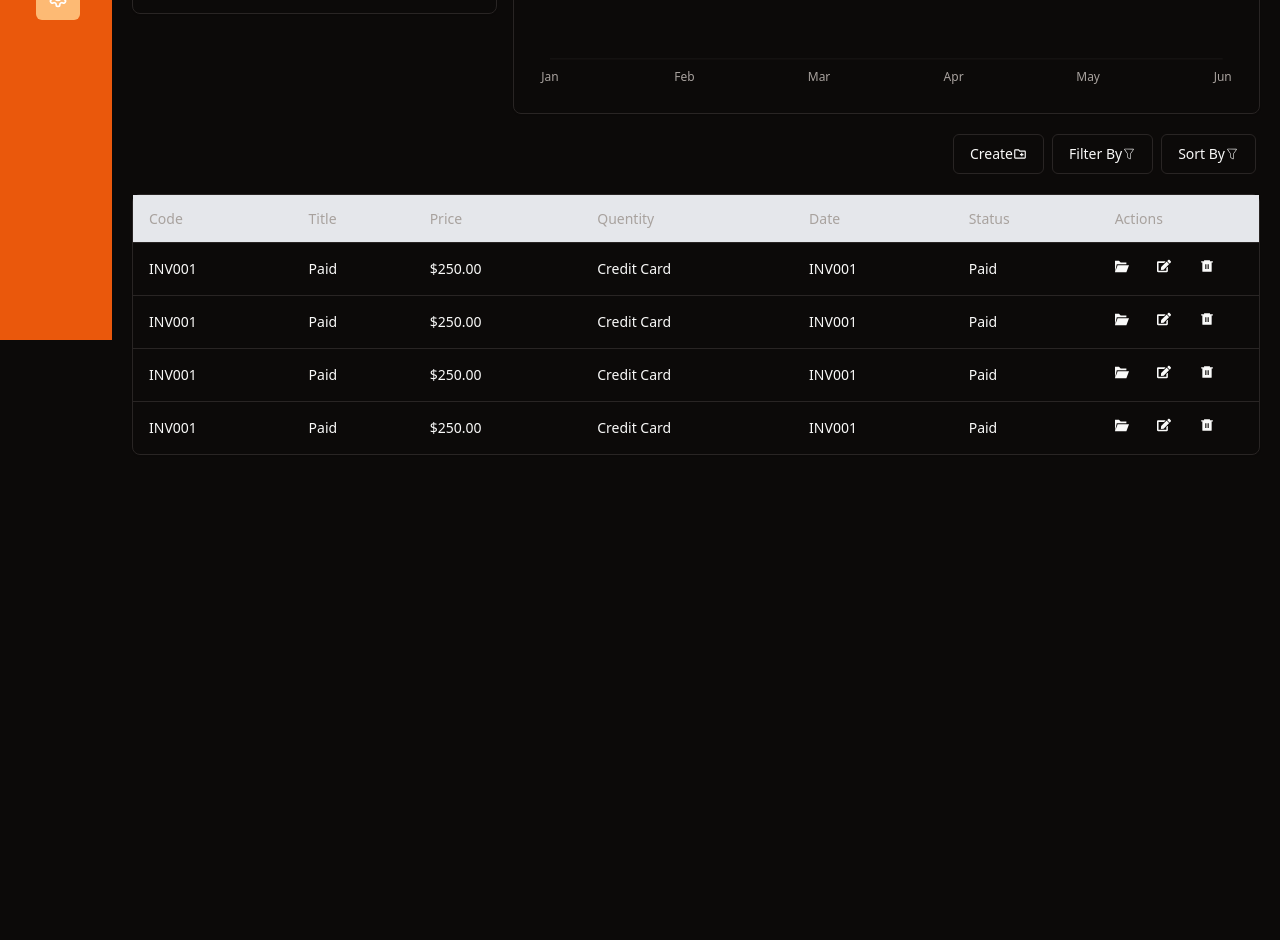
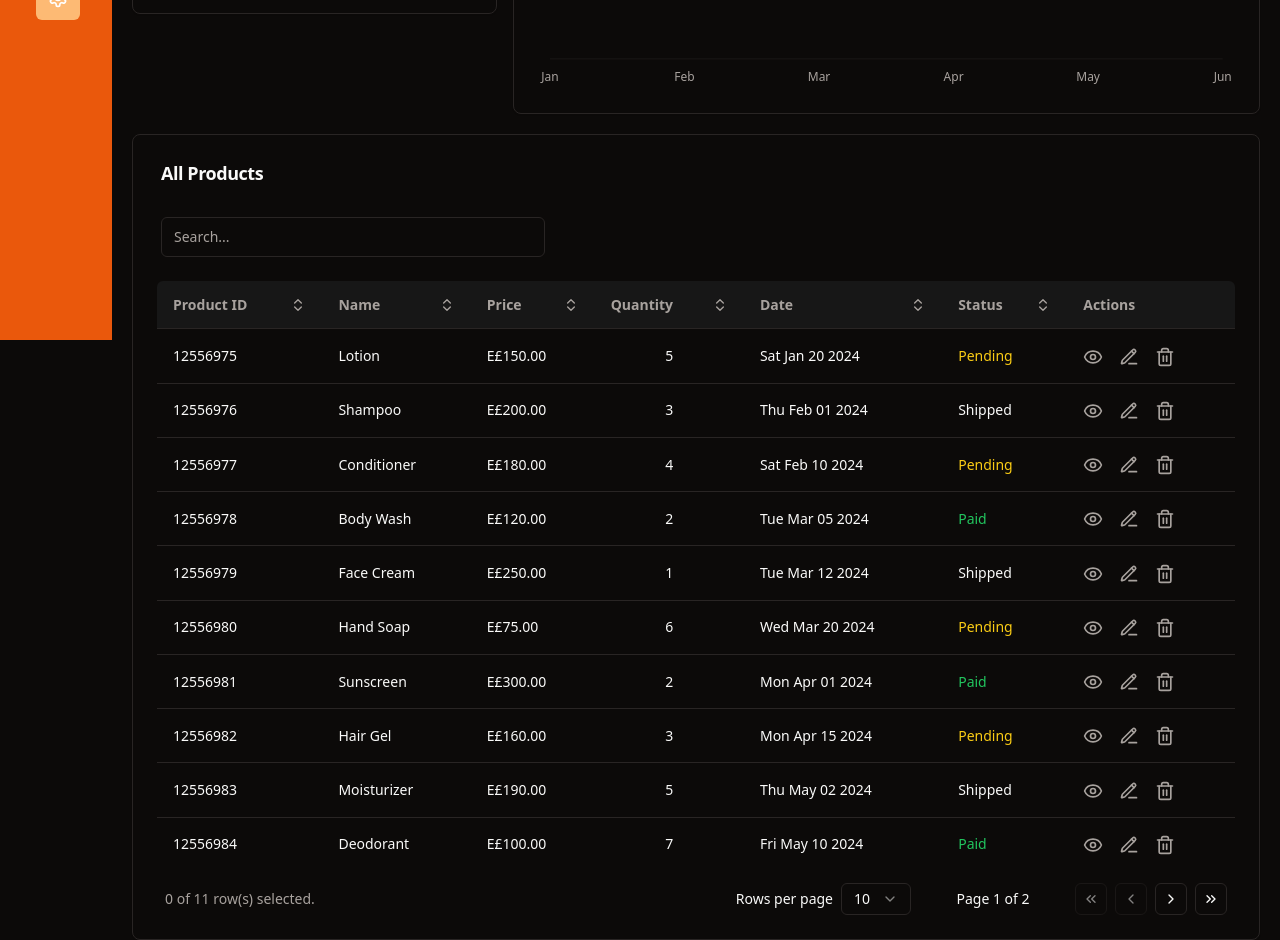
Before and after one commit to AlyaaRushdy/ecommerce-dashboard-react, a React (Vite) app: page /products in a window 1280 px wide. Shown: the part 460-1400 px from the top of the page. Before the commit the page ends 935 px from the top, so only its background shows below. Built offline with nearby package versions, Linux system fonts and the light colour scheme.

Commit message:
products table

```diff
--- /dev/null
+++ b/src/data table columns/productsColumns.jsx
@@ -0,0 +1,111 @@
+import TableOrderButton from "@/components/tableOrderButton";
+import { Trash2, PencilLine, Eye } from "lucide-react";
+import { Link } from "react-router-dom";
+
+const getStatusClass = (status) => {
+  switch (status) {
+    case "UnPaid":
+      return "text-red-700";
+    case "Paid":
+      return "text-green-500";
+    case "Pending":
+      return "text-yellow-400";
+    default:
+      return "";
+  }
+};
+
+export const productsColumns = [
+  {
+    accessorKey: "id",
+    header: ({ column }) => {
+      return <TableOrderButton column={column} text={"Product ID"} />;
+    },
+  },
+  {
+    accessorKey: "name",
+    header: ({ column }) => {
+      return <TableOrderButton column={column} text={"Name"} />;
+    },
+  },
+
+  {
+    accessorKey: "price",
+    header: ({ column }) => {
+      return <TableOrderButton column={column} text={"Price"} />;
+    },
+    cell: ({ row }) => {
+      const amount = parseFloat(row.getValue("price"));
+      const formatted = new Intl.NumberFormat("en-GB", {
+        style: "currency",
+        currency: "GBP",
+      }).format(amount);
+
+      return <div className="font-medium">E{formatted}</div>;
+    },
+    enableGlobalFilter: false,
+  },
+  {
+    accessorKey: "quantity",
+    header: ({ column }) => {
+      return <TableOrderButton column={column} text={"Quantity"} />;
+    },
+    cell: ({ row }) => {
+      const qty = row.getValue("quantity");
+      return <div className="text-center">{qty}</div>;
+    },
+    enableGlobalFilter: false,
+  },
+  {
+    accessorKey: "date",
+    header: ({ column }) => {
+      return <TableOrderButton column={column} text={"Date"} />;
+    },
+    cell: ({ row }) => {
+      const date = new Date(row.getValue("date"));
+      return <div className="font-medium">{date.toDateString()}</div>;
+    },
+    sortingFn: "datetime",
+    enableGlobalFilter: false,
+  },
+  {
+    accessorKey: "status",
+    header: ({ column }) => {
+      return <TableOrderButton column={column} text={"Status"} />;
+    },
+    cell: ({ row }) => {
+      return (
+        <>
+          <span className={getStatusClass(row.original.status)}>
+            {row.original.status}
+          </span>
+        </>
+      );
+    },
+  },
+
+  {
+    accessorKey: "actions",
+    header: "Actions",
+    cell: ({ row }) => {
+      const rowData = row.original;
+      return (
+        <div className="flex gap-4">
+          <Link to={`/products/${rowData.id}`}>
+            <Eye className="inline-block text-muted-foreground" size={20} />
+          </Link>
+          <Link to={`/products`}>
+            <PencilLine
+              className="inline-block text-muted-foreground"
+              size={20}
+            />
+          </Link>
+          <Link to={"/"}>
+            <Trash2 className="inline-block text-muted-foreground" size={20} />
+          </Link>
+        </div>
+      );
+    },
+    enableGlobalFilter: false,
+  },
+];
--- a/src/pages/Products.jsx
+++ b/src/pages/Products.jsx
@@ -1,5 +1,3 @@
-"use client";
-
 import { CartesianGrid, Line, LineChart, XAxis } from "recharts";
 import {
   Card,
@@ -15,21 +13,9 @@ import {
 } from "@/components/ui/chart";
 import Header from "../components/Header";
 import { BellRing } from "lucide-react";
-import {
-	Table,
-	TableBody,
-	TableCell,
-	TableHead,
-	TableHeader,
-	TableRow,
-} from "@/components/ui/table";
-import { Button } from "@/components/ui/button";
-import { CiFilter } from "react-icons/ci";
-import { FaEdit } from "react-icons/fa";
-import { RiDeleteBin6Fill } from "react-icons/ri";
-import { ImFolderOpen } from "react-icons/im";
-import { MdOutlineCreateNewFolder } from "react-icons/md";
-import { Link } from "react-router-dom";
+import DataTable from "@/components/shared/DataTable";
+import { productsColumns } from "@/data table columns/productsColumns";
+import { productsArray } from "@/test arrays/products";
 
 export default function CardWithForm() {
   const notifications = [
@@ -65,7 +51,7 @@ export default function CardWithForm() {
   return (
     <main>
       <section className="header">
-				<Header />
+        <Header text={"Products"} />
       </section>
       {/* start card */}
       <section className="row m-5 grid grid-cols-12 gap-4">
@@ -150,118 +136,14 @@ export default function CardWithForm() {
         </section>
       </section>
       {/* start table */}
-			<section className="row flex justify-end m-5">
-				<div className="mx-1">
-					<Button variant="outline">
-						Create <MdOutlineCreateNewFolder />
-					</Button>
+
+      <div className="px-5">
+        <DataTable
+          columns={productsColumns}
+          data={productsArray}
+          tableTitle={"All Products"}
+        />
       </div>
-				<div className="mx-1">
-					<Button variant="outline">
-						Filter By <CiFilter />
-					</Button>
-				</div>
-				<div className="mx-1">
-					<Button variant="outline">
-						Sort By <CiFilter />
-					</Button>
-				</div>
-			</section>
-			<section className="table m-5 grid grid-cols-1">
-				<Card className="w-full">
-					<Table>
-						<TableHeader className="bg-gray-200">
-							<TableRow>
-								<TableHead>Code</TableHead>
-								<TableHead>Title</TableHead>
-								<TableHead>Price</TableHead>
-								<TableHead>Quentity</TableHead>
-								<TableHead>Date</TableHead>
-								<TableHead>Status</TableHead>
-								<TableHead>Actions</TableHead>
-							</TableRow>
-						</TableHeader>
-						<TableBody>
-							<TableRow>
-								<TableCell>INV001</TableCell>
-								<TableCell>Paid</TableCell>
-								<TableCell>$250.00</TableCell>
-								<TableCell>Credit Card</TableCell>
-								<TableCell>INV001</TableCell>
-								<TableCell>Paid</TableCell>
-								<TableCell className="grid grid-cols-3">
-									<Link to="#">
-										<ImFolderOpen />
-									</Link>
-									<Link to="#">
-										<FaEdit />
-									</Link>
-									<Link to="#">
-										<RiDeleteBin6Fill />
-									</Link>
-								</TableCell>
-							</TableRow>
-							<TableRow>
-								<TableCell>INV001</TableCell>
-								<TableCell>Paid</TableCell>
-								<TableCell>$250.00</TableCell>
-								<TableCell>Credit Card</TableCell>
-								<TableCell>INV001</TableCell>
-								<TableCell>Paid</TableCell>
-								<TableCell className="grid grid-cols-3">
-									<Link to="#">
-										<ImFolderOpen />
-									</Link>
-									<Link to="#">
-										<FaEdit />
-									</Link>
-									<Link to="#">
-										<RiDeleteBin6Fill />
-									</Link>
-								</TableCell>
-							</TableRow>
-							<TableRow>
-								<TableCell>INV001</TableCell>
-								<TableCell>Paid</TableCell>
-								<TableCell>$250.00</TableCell>
-								<TableCell>Credit Card</TableCell>
-								<TableCell>INV001</TableCell>
-								<TableCell>Paid</TableCell>
-								<TableCell className="grid grid-cols-3">
-									<Link to="#">
-										<ImFolderOpen />
-									</Link>
-									<Link to="#">
-										<FaEdit />
-									</Link>
-									<Link to="#">
-										<RiDeleteBin6Fill />
-									</Link>
-								</TableCell>
-							</TableRow>
-							<TableRow>
-								<TableCell>INV001</TableCell>
-								<TableCell>Paid</TableCell>
-								<TableCell>$250.00</TableCell>
-								<TableCell>Credit Card</TableCell>
-								<TableCell>INV001</TableCell>
-								<TableCell>Paid</TableCell>
-								<TableCell className="grid grid-cols-3">
-									<Link to="#">
-										<ImFolderOpen />
-									</Link>
-									<Link to="#">
-										<FaEdit />
-									</Link>
-									<Link to="#">
-										<RiDeleteBin6Fill />
-									</Link>
-								</TableCell>
-							</TableRow>
-						</TableBody>
-					</Table>
-				</Card>
-			</section>
     </main>
   );
 }
--- /dev/null
+++ b/src/test arrays/products.js
@@ -0,0 +1,90 @@
+export const productsArray = [
+  {
+    id: "12556975",
+    name: "Lotion",
+    price: 150,
+    quantity: 5,
+    date: "Jan 20, 2024",
+    status: "Pending",
+  },
+  {
+    id: "12556976",
+    name: "Shampoo",
+    price: 200,
+    quantity: 3,
+    date: "Feb 01, 2024",
+    status: "Shipped",
+  },
+  {
+    id: "12556977",
+    name: "Conditioner",
+    price: 180,
+    quantity: 4,
+    date: "Feb 10, 2024",
+    status: "Pending",
+  },
+  {
+    id: "12556978",
+    name: "Body Wash",
+    price: 120,
+    quantity: 2,
+    date: "Mar 05, 2024",
+    status: "Paid",
+  },
+  {
+    id: "12556979",
+    name: "Face Cream",
+    price: 250,
+    quantity: 1,
+    date: "Mar 12, 2024",
+    status: "Shipped",
+  },
+  {
+    id: "12556980",
+    name: "Hand Soap",
+    price: 75,
+    quantity: 6,
+    date: "Mar 20, 2024",
+    status: "Pending",
+  },
+  {
+    id: "12556981",
+    name: "Sunscreen",
+    price: 300,
+    quantity: 2,
+    date: "Apr 01, 2024",
+    status: "Paid",
+  },
+  {
+    id: "12556982",
+    name: "Hair Gel",
+    price: 160,
+    quantity: 3,
+    date: "Apr 15, 2024",
+    status: "Pending",
+  },
+  {
+    id: "12556983",
+    name: "Moisturizer",
+    price: 190,
+    quantity: 5,
+    date: "May 02, 2024",
+    status: "Shipped",
+  },
+  {
+    id: "12556984",
+    name: "Deodorant",
+    price: 100,
+    quantity: 7,
+    date: "May 10, 2024",
+    status: "Paid",
+  },
+  {
+    id: "12556985",
+    name: "Perfume",
+    price: 400,
+    quantity: 2,
+    date: "Jun 20, 2024",
+    status: "Pending",
+  },
+];
```
Lines whose indentation alone changed are shown as unchanged.
